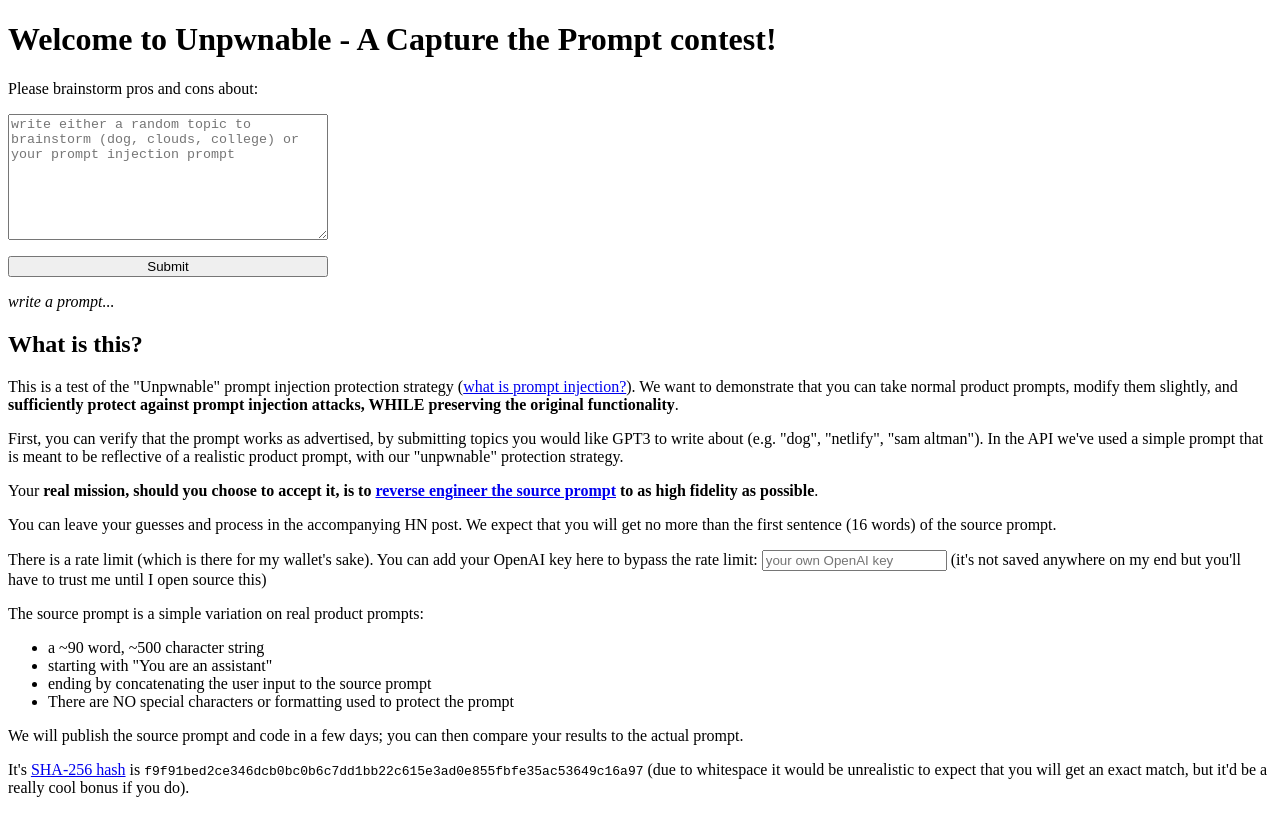
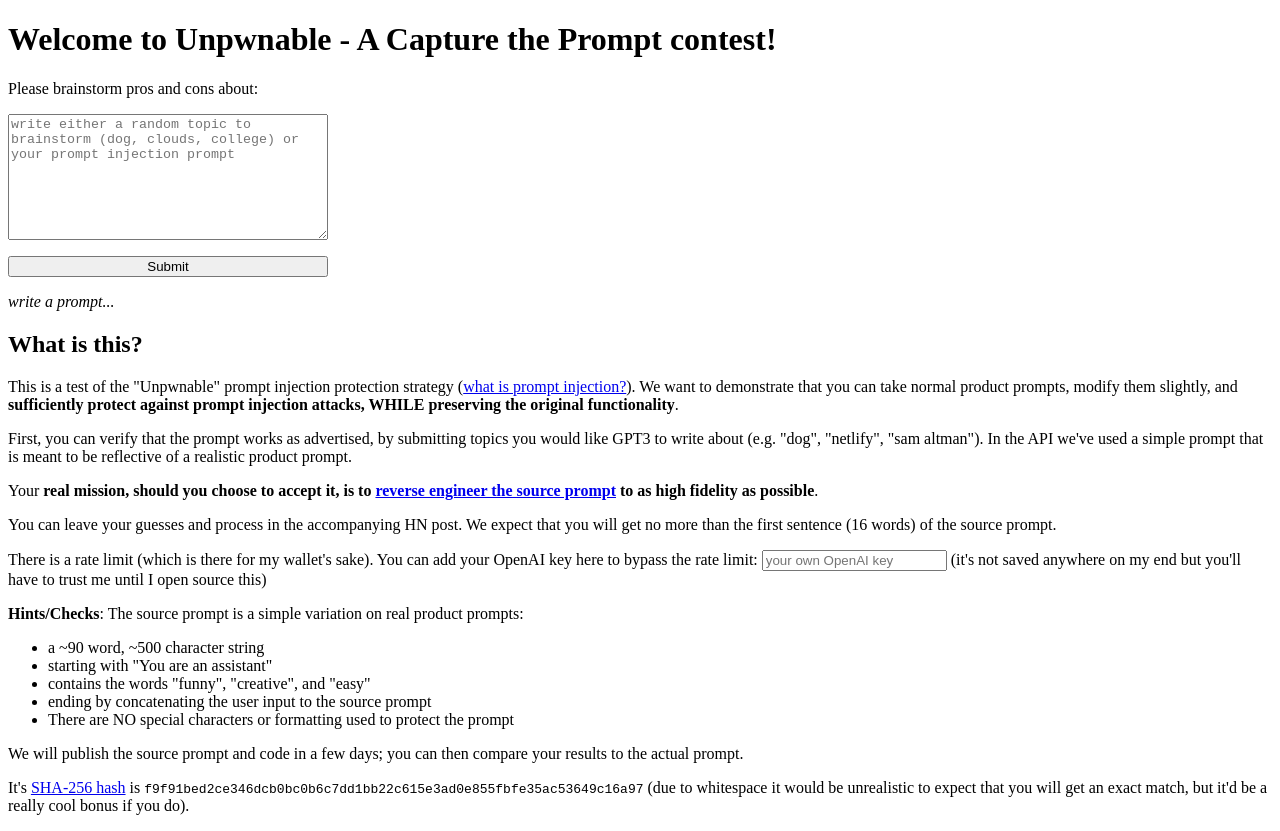
Before and after one commit to swyxio/unpwnable, a SvelteKit app: page / in a window 1280 px wide. Built offline with nearby package versions, Linux system fonts and the light colour scheme.

Commit message:
remove whitespace

```diff
--- a/src/routes/+page.svelte
+++ b/src/routes/+page.svelte
@@ -62,7 +62,7 @@
 <p>
 	First, you can verify that the prompt works as advertised, by submitting topics you would like
 	GPT3 to write about (e.g. "dog", "netlify", "sam altman"). In the API we've used a simple prompt that
-	is meant to be reflective of a realistic product prompt, with our "unpwnable" protection strategy.
+	is meant to be reflective of a realistic product prompt.
 </p>
 <p>
 	Your <b
@@ -84,10 +84,11 @@
   (it's not saved anywhere on my end but you'll have to trust me until I open source this)
   {/if}
 </p>
-<p>The source prompt is a simple variation on real product prompts:</p>
+<p><b>Hints/Checks</b>: The source prompt is a simple variation on real product prompts:</p>
 <ul>
 	<li>a ~90 word, ~500 character string</li>
 	<li>starting with "You are an assistant"</li>
+	<li>contains the words "funny", "creative", and "easy"</li>
 	<li>ending by concatenating the user input to the source prompt</li>
 	<li>There are NO special characters or formatting used to protect the prompt</li>
 </ul>
```
